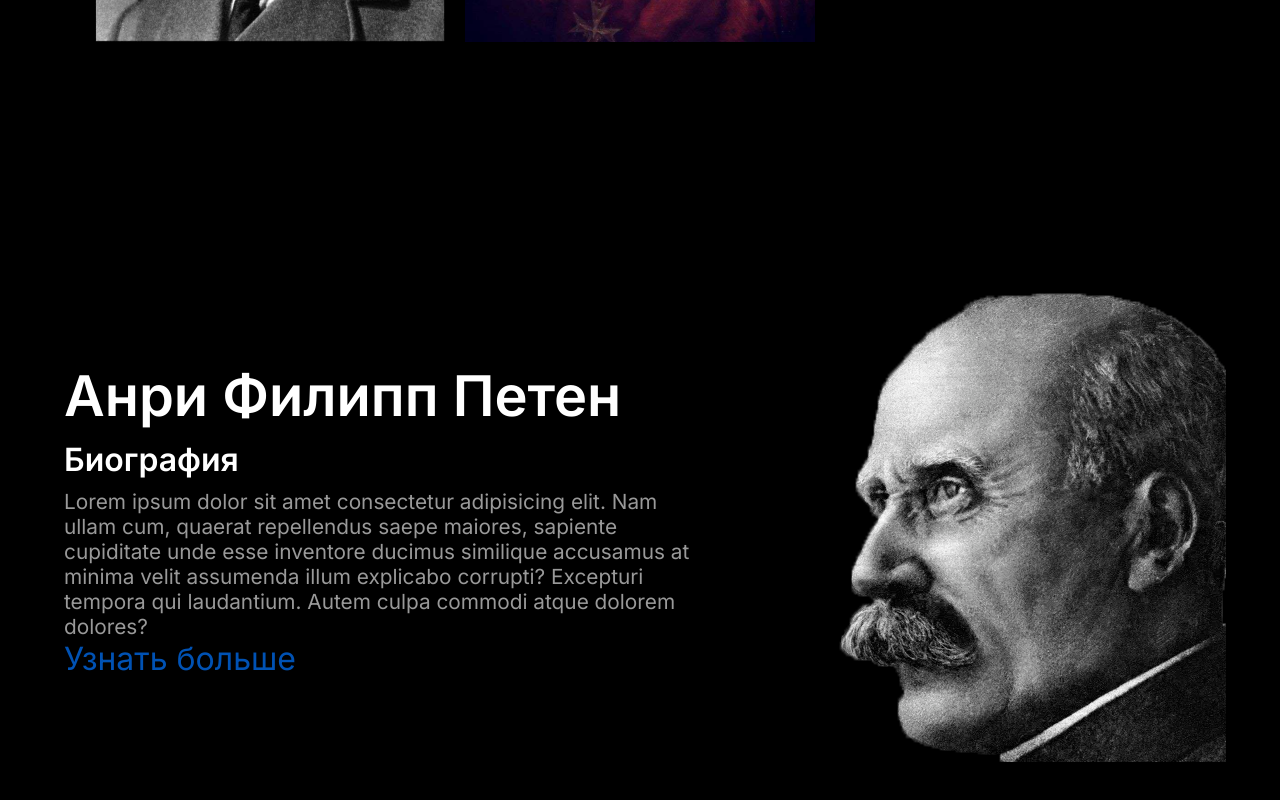
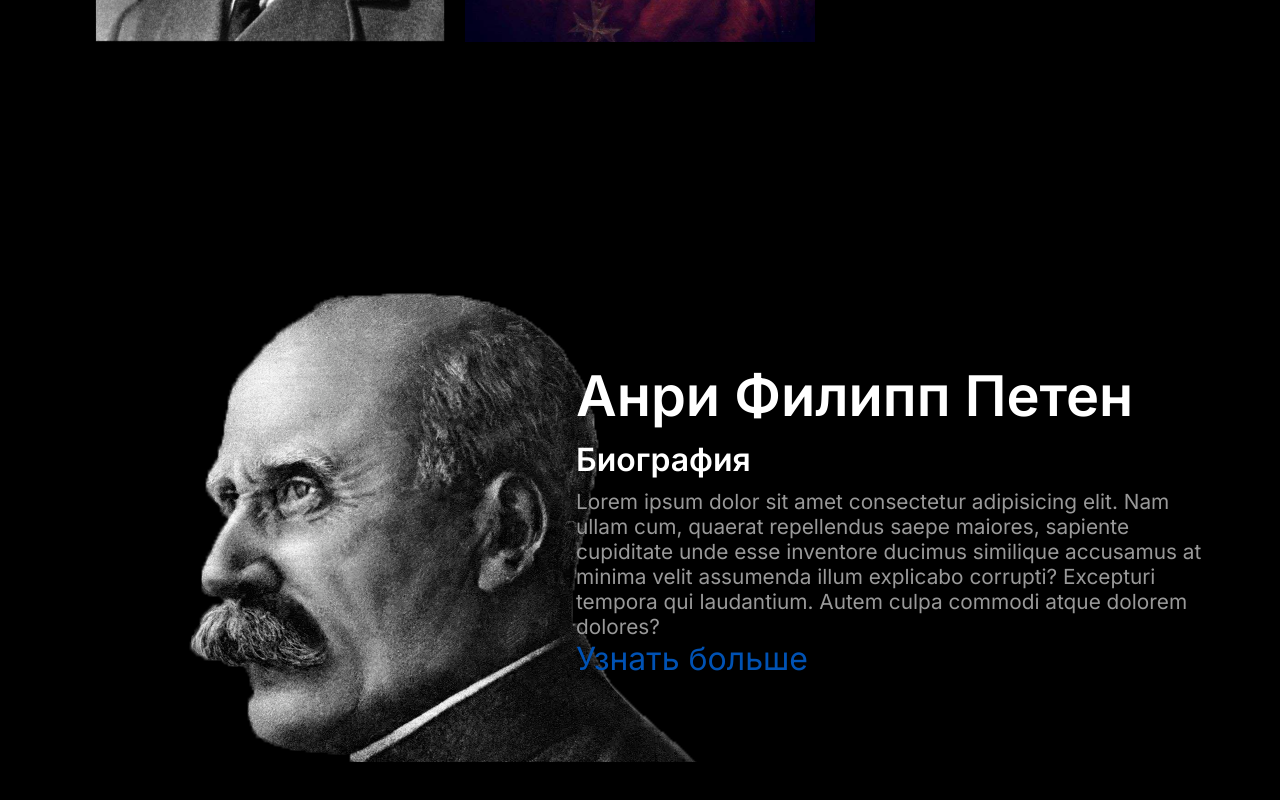
Before and after one commit to FrowningCat/history_in_personalities, a Next.js app: page / in a window 1280 px wide. Shown: the part 1997-2797 px from the top of the page. Built offline with nearby package versions, Linux system fonts and the light colour scheme.

Commit message:
repeated fix

```diff
--- a/app/globals.css
+++ b/app/globals.css
@@ -178,15 +178,15 @@ a {
 .lending__teaser {
   height: 80vh;
   margin-top: 20vh;
+  overflow: hidden;
 }
 .lending__teaser__photo {
   display: flex;
   position: absolute;
   z-index: 1;
   height: 70vh;
-  width: 40vw;
+  width: 40rem;
   overflow: hidden;
-  padding-left: 650px;
 }
 .lending__teaser__photo__imgSize {
   pointer-events: none;
@@ -196,6 +196,7 @@ a {
   gap: 10px;
   width: 50vw;
   padding-top: 20vh;
+  padding-left: 40vw;
 }
 .lending__teaser__textBlock__title {
   font-weight: 600;
--- a/app/globals.scss
+++ b/app/globals.scss
@@ -215,14 +215,14 @@ a {
     &__teaser {
         height: 80vh;
         margin-top: 20vh;
+        overflow: hidden;
         &__photo {
             display: flex;
             position: absolute;
             z-index: 1;
             height: 70vh;
-            width: 40vw;
+            width: 40rem;
             overflow: hidden;
-            padding-left: 650px;
             &__imgSize {
                 pointer-events: none;
             }
@@ -232,6 +232,7 @@ a {
             gap: 10px;
             width: 50vw;
             padding-top: 20vh;
+            padding-left: 40vw;
             &__title {
                 font-weight: $titleWeight;
                 font-size: $titleSizeAdditionally;
```
Also changed, not shown: 1 other file (tests, documents, lock files or other folders).
